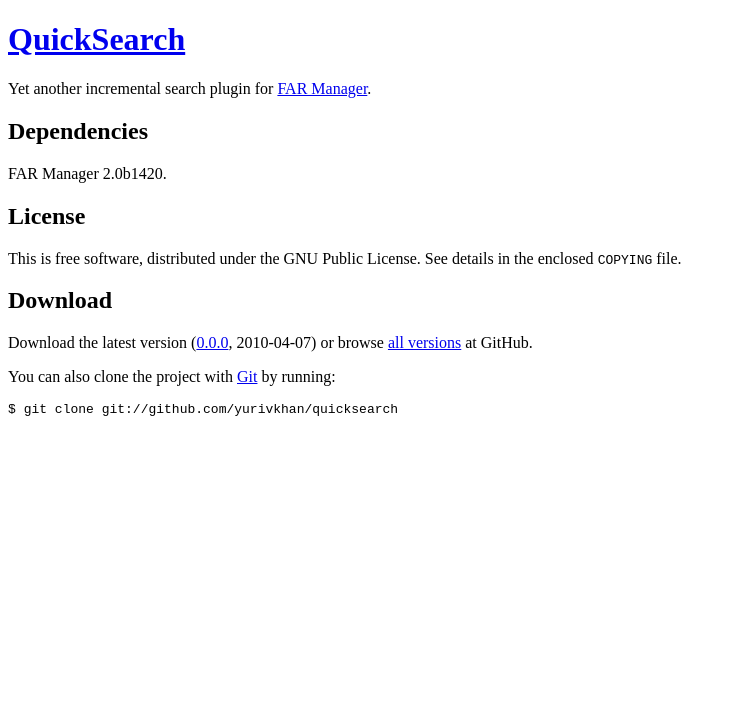
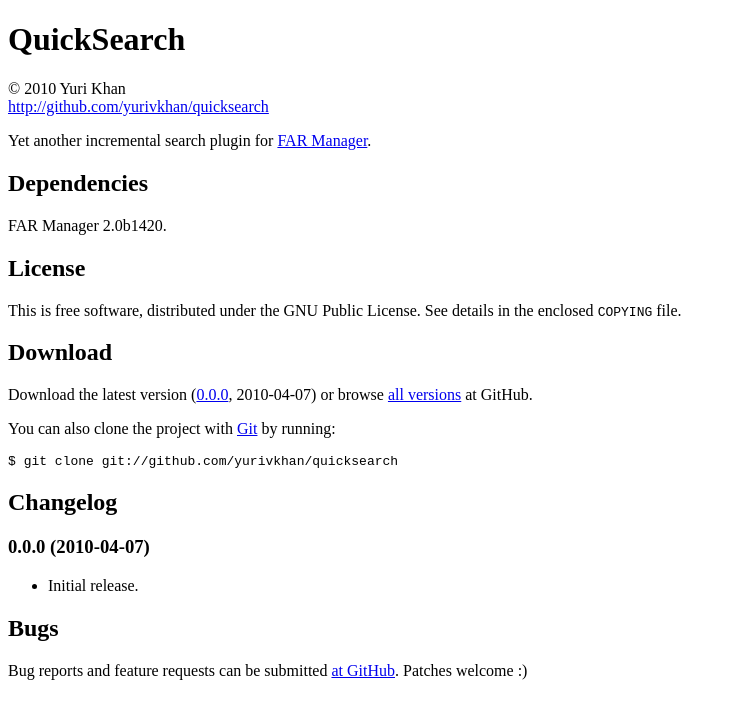
Before and after one commit to yurikhan/quicksearch, a plain HTML site: page index.html in a window 1280 px wide. Shown: the whole page, without its empty margins (0-736 px from the left). Drawn offline with Linux system fonts and the light colour scheme.

Commit message:
Add changelog and link to Issues.

```diff
--- a/index.html
+++ b/index.html
@@ -3,9 +3,12 @@
 <head>
 <meta http-equiv="Content-Type" content="text/html; charset=utf-8"/>
 <title>QuickSearch for FAR Manager</title>
+<link rel="stylesheet" href="styles.css"/>
 </head>
 <body>
-<h1><a href="http://github.com/yurivkhan/quicksearch">QuickSearch</a></h1>
+<h1>QuickSearch</a></h1>
+<p>&copy; 2010 Yuri Khan<br/>
+<a href="http://github.com/yurivkhan/quicksearch">http://github.com/yurivkhan/quicksearch</a></p>
 
 <p>Yet another incremental search plugin for <a href="http://farmanager.com/">FAR Manager</a>.</p>
 
@@ -25,5 +28,17 @@ or browse <a href="http://github.com/yurivkhan/quicksearch/downloads">all versio
 <p>You can also clone the project with <a href="http://git-scm.com">Git</a> by running:</p>
 <pre><samp>$</samp> <kbd>git clone git://github.com/yurivkhan/quicksearch</kbd></pre>
 
+<h2>Changelog</h2>
+
+<h3>0.0.0 (2010-04-07)</h3>
+<ul>
+<li>Initial release.</li>
+</ul>
+
+<h2>Bugs</h2>
+
+<p>Bug reports and feature requests can be submitted
+<a href="http://github.com/yurivkhan/quicksearch/issues">at GitHub</a>. Patches welcome :)</p>
+
 </body>
 </html>
```
